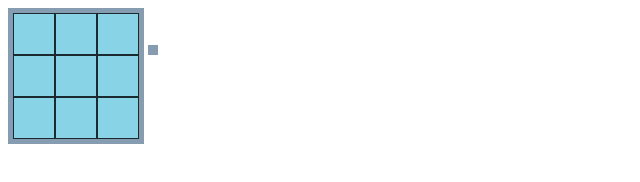
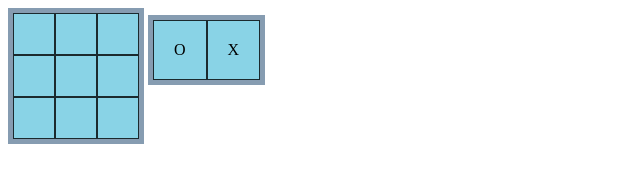
Before and after one commit to malkaysi/tic-tac-toe, a plain HTML site: page index.html in a window 1280 px wide. Shown: the whole page, without its empty margins (0-640 px from the left). Drawn offline with Linux system fonts and the light colour scheme.

Commit message:
Selection boxes

```diff
--- a/script.js
+++ b/script.js
@@ -13,6 +13,9 @@ const gameBoard = (() => {
         container.appendChild(boardArray['div' + i]);
 
     }
+    return {
+        boardArray
+    };
 
 })();
 
@@ -25,13 +28,16 @@ const gameSelection = (() => {
     const container = document.querySelector('#selection-container')
 
     for (i = 0; i <= 1; i++) {
-        boardArray['div' + i];
+        selectionArray['div' + i];
 
-        boardArray['div' + i] = document.createElement('div');
-        boardArray['div' + i].setAttribute('id', 'board-item' + i);
-        boardArray['div' + i].classList.add('board-item')
-        container.appendChild(boardArray['div' + i]);
+        selectionArray['div' + i] = document.createElement('div');
+        selectionArray['div' + i].setAttribute('id', 'selection-item' + i);
+        selectionArray['div' + i].classList.add('selection-item')
+        container.appendChild(selectionArray['div' + i]);
 
     }
 
+    document.querySelector('#selection-item0').textContent = 'O';
+    document.querySelector('#selection-item1').textContent = 'X';
+
 })();
--- a/styles.css
+++ b/styles.css
@@ -17,3 +17,9 @@
     border: 1px solid rgba(0, 0, 0, 0.8);
     padding: 20px
 }
+
+.selection-item{
+    background-color: rgb(137, 211, 230);
+    border: 1px solid rgba(0, 0, 0, 0.8);
+    padding: 20px
+}
```
